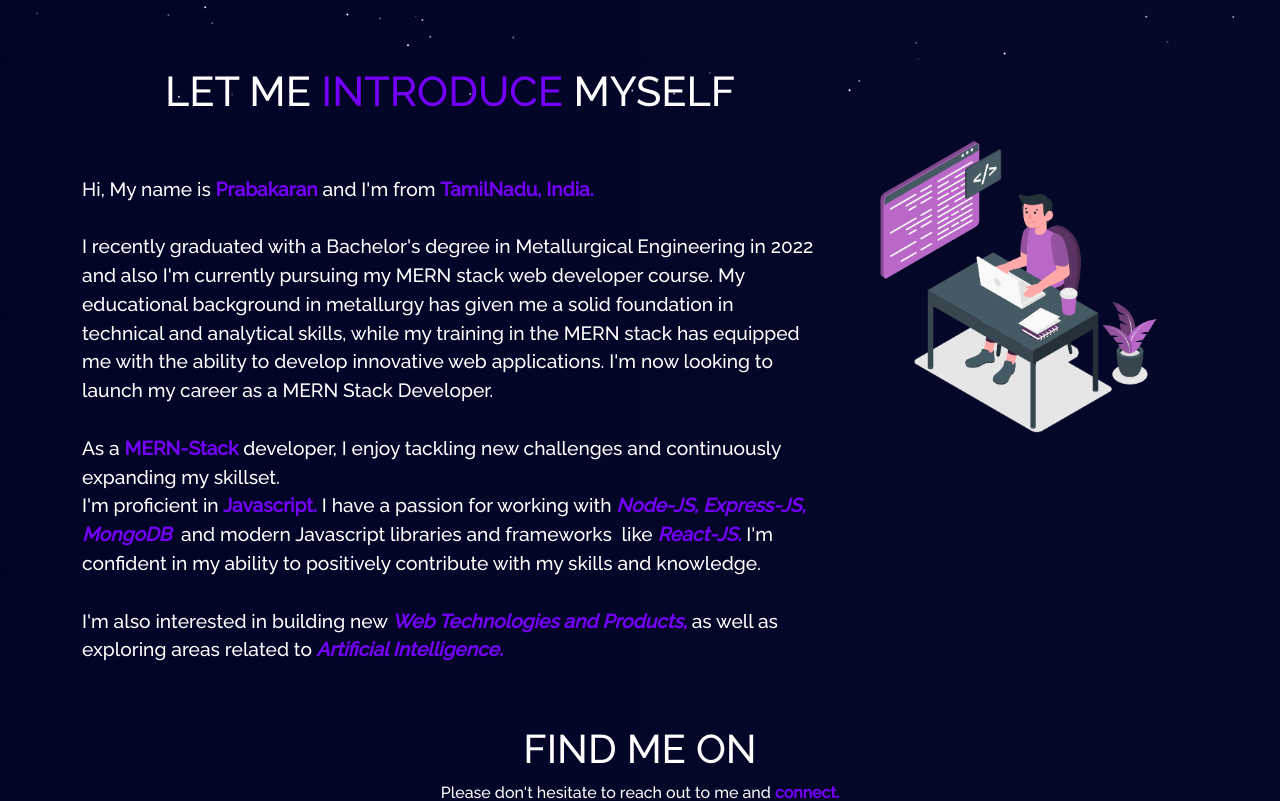
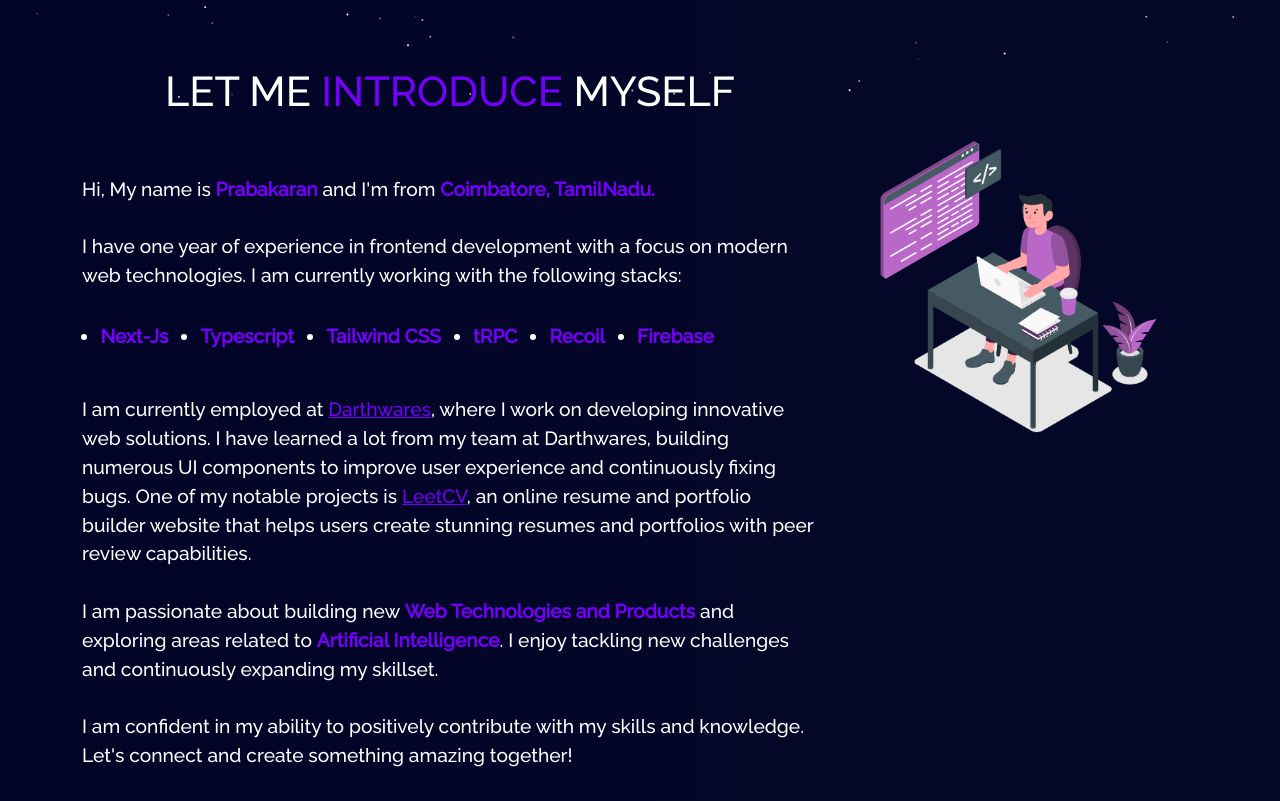
Before and after one commit to Prabakara-N/Prabakaran-Portfolio, a React (Create React App) app: page / in a window 1280 px wide. Shown: the part 702-1503 px from the top of the page. Built offline with nearby package versions, Linux system fonts and the light colour scheme.

Commit message:
added new icons

```diff
--- a/package.json
+++ b/package.json
@@ -12,7 +12,7 @@
     "react-bootstrap": "^2.7.0",
     "react-dom": "^18.2.0",
     "react-github-calendar": "^3.4.0",
-    "react-icons": "^4.7.1",
+    "react-icons": "^5.2.1",
     "react-markdown": "^8.0.5",
     "react-parallax-tilt": "^1.7.90",
     "react-pdf": "^6.2.2",
--- a/src/components/Home/About.jsx
+++ b/src/components/Home/About.jsx
@@ -16,44 +16,55 @@
             </h1>
             <p className="home-about-body">
               Hi, My name is <b className="yellow">Prabakaran </b>
-              and I'm from <b className="yellow"> TamilNadu, India.</b>
+              and I'm from <b className="yellow"> Coimbatore, TamilNadu.</b>
               <br />
+              <br />I have one year of experience in frontend development with a
+              focus on modern web technologies. I am currently working with the
+              following stacks:
+              <ul className="about-ul">
+                <li>
+                  <b className="yellow">Next-Js</b>
+                </li>
+                <li>
+                  <b className="yellow">Typescript</b>
+                </li>
+                <li>
+                  <b className="yellow">Tailwind CSS</b>
+                </li>
+                <li>
+                  <b className="yellow">tRPC</b>
+                </li>
+                <li>
+                  <b className="yellow">Recoil</b>
+                </li>
+                <li>
+                  <b className="yellow">Firebase</b>
+                </li>
+              </ul>
+              <br />I am currently employed at{" "}
+              <a href="https://www.darthwares.com/" className="yellow">
+                Darthwares
+              </a>
+              , where I work on developing innovative web solutions. I have
+              learned a lot from my team at Darthwares, building numerous UI
+              components to improve user experience and continuously fixing
+              bugs. One of my notable projects is{" "}
+              <a href="https://www.leetcv.com/" className="yellow">
+                LeetCV
+              </a>
+              , an online resume and portfolio builder website that helps users
+              create stunning resumes and portfolios with peer review
+              capabilities.
               <br />
-              I recently graduated with a Bachelor's degree in Metallurgical
-              Engineering in 2022 and also I'm currently pursuing my MERN stack
-              web developer course. My educational background in metallurgy has
-              given me a solid foundation in technical and analytical skills,
-              while my training in the MERN stack has equipped me with the
-              ability to develop innovative web applications. I'm now looking to
-              launch my career as a MERN Stack Developer.
-              <br />
-              <br />
-              As a<b className="yellow"> MERN-Stack </b>developer, I enjoy
+              <br />I am passionate about building new{" "}
+              <b className="yellow">Web Technologies and Products</b> and
+              exploring areas related to{" "}
+              <b className="yellow">Artificial Intelligence</b>. I enjoy
               tackling new challenges and continuously expanding my skillset.
               <br />
-              I'm proficient in
-              <b className="yellow"> Javascript. </b>I have a passion for
-              working with{" "}
-              <b className="yellow">
-                <i> Node-JS, Express-JS, MongoDB&nbsp;</i>{" "}
-              </b>{" "}
-              and modern Javascript libraries and frameworks &nbsp;like
-              <i>
-                <b className="yellow"> React-JS. </b>
-              </i>
-              I'm confident in my ability to positively contribute with my
-              skills and knowledge.
-              <br />
-              <br />
-              I'm also interested in building new
-              <i>
-                <b className="yellow"> Web Technologies and Products, </b>{" "}
-              </i>
-              as well as exploring areas related to
-              <i>
-                <b className="yellow"> Artificial Intelligence.</b>
-              </i>
-              <br />
+              <br />I am confident in my ability to positively contribute with
+              my skills and knowledge. Let's connect and create something
+              amazing together!
             </p>
           </Col>
           <Col md={4} className="myAvtar">
@@ -85,7 +96,7 @@
                   href="https://www.linkedin.com/in/prabakaran-m-105289219/"
                   target="_blank"
                   rel="noreferrer"
-                  className="icon-colour  home-social-icons"
+                  className="icon-colour home-social-icons"
                 >
                   <FaLinkedinIn />
                 </a>
--- a/src/components/Home/Type.jsx
+++ b/src/components/Home/Type.jsx
@@ -6,9 +6,9 @@
     <Typewriter
       options={{
         strings: [
-          "< MERN Stack Developer />",
+          "< Front-End Developer />",
+          "< Next-JS Developer />",
           "< Effective Problem Solver/>",
-          "< Team Player />",
         ],
         autoStart: true,
         loop: true,
--- a/src/components/Skillset/Techstack.jsx
+++ b/src/components/Skillset/Techstack.jsx
@@ -13,12 +13,45 @@
   SiNextdotjs,
   SiTypescript,
   SiJavascript,
+  SiSanity,
+  SiTrpc,
+  SiRecoil,
+  SiAxios,
 } from "react-icons/si";
-import { AxiosSvg, RecoilSvg, TrpcSvg } from "./svg";
 
 const Techstack = () => {
   return (
     <Row style={{ justifyContent: "center", paddingBottom: "50px" }}>
+      <Col xs={4} md={2} className="tech-icons">
+        <SiNextdotjs />
+      </Col>
+      <Col xs={4} md={2} className="tech-icons">
+        <DiReact />
+      </Col>
+      <Col xs={4} md={2} className="tech-icons">
+        <SiTypescript />
+      </Col>
+      <Col xs={4} md={2} className="tech-icons">
+        <SiJavascript />
+      </Col>
+      <Col xs={4} md={2} className="tech-icons">
+        <SiTailwindcss />
+      </Col>
+      <Col xs={4} md={2} className="tech-icons">
+        <SiFirebase />
+      </Col>
+      <Col xs={4} md={2} className="tech-icons">
+        <SiTrpc />
+      </Col>
+      <Col xs={4} md={2} className="tech-icons">
+        <SiRecoil />
+      </Col>
+      <Col xs={4} md={2} className="tech-icons">
+        <SiSanity />
+      </Col>
+      <Col xs={4} md={2} className="tech-icons">
+        <SiRedux />
+      </Col>
       <Col xs={4} md={2} className="tech-icons">
         <SiHtml5 />
       </Col>
@@ -26,37 +59,10 @@
         <SiCss3 />
       </Col>
       <Col xs={4} md={2} className="tech-icons">
-        <SiJavascript />
-      </Col>
-      <Col xs={4} md={2} className="tech-icons">
-        <SiTypescript />
-      </Col>
-      <Col xs={4} md={2} className="tech-icons">
-        <DiReact />
-      </Col>
-      <Col xs={4} md={2} className="tech-icons">
-        <SiNextdotjs />
-      </Col>
-      <Col xs={4} md={2} className="tech-icons">
-        <TrpcSvg />
-      </Col>
-      <Col xs={4} md={2} className="tech-icons">
-        <RecoilSvg />
-      </Col>
-      <Col xs={4} md={2} className="tech-icons">
-        <SiRedux />
-      </Col>
-      <Col xs={4} md={2} className="tech-icons">
-        <AxiosSvg />
+        <SiAxios />
       </Col>
       <Col xs={4} md={2} className="tech-icons">
         <SiBootstrap />
-      </Col>
-      <Col xs={4} md={2} className="tech-icons">
-        <SiTailwindcss />
-      </Col>
-      <Col xs={4} md={2} className="tech-icons">
-        <SiFirebase />
       </Col>
       <Col xs={4} md={2} className="tech-icons">
         <DiNodejs />
--- a/src/components/Skillset/svg.jsx
+++ /dev/null
@@ -1,50 +0,0 @@
-export const TrpcSvg = () => {
-  return (
-    <svg
-      stroke="currentColor"
-      fill="currentColor"
-      strokeWidth="0"
-      role="img"
-      viewBox="0 0 24 24"
-      height="1em"
-      width="1em"
-      xmlns="http://www.w3.org/2000/svg"
-    >
-      <path d="M24 12c0 6.62-5.38 12-12 12S0 18.62 0 12 5.38 0 12 0s12 5.38 12 12ZM1.21 12A10.78 10.78 0 0 0 12 22.79 10.78 10.78 0 0 0 22.79 12 10.78 10.78 0 0 0 12 1.21 10.78 10.78 0 0 0 1.21 12Zm10.915-6.086 2.162 1.248a.25.25 0 0 1 .125.217v1.103l2.473 1.428a.25.25 0 0 1 .125.217v2.355l.955.551a.25.25 0 0 1 .125.217v2.496a.25.25 0 0 1-.125.217l-2.162 1.248a.25.25 0 0 1-.25 0l-.956-.552-2.472 1.427a.25.25 0 0 1-.25 0l-2.472-1.427-.956.552a.25.25 0 0 1-.25 0l-2.162-1.248a.25.25 0 0 1-.125-.217V13.25a.25.25 0 0 1 .125-.217l.955-.551v-2.355a.25.25 0 0 1 .125-.217l2.473-1.428V7.38a.25.25 0 0 1 .125-.217l2.162-1.248a.25.25 0 0 1 .25 0Zm1.268 10.049a.25.25 0 0 1-.125-.217V13.25a.25.25 0 0 1 .125-.217l2.16-1.248a.25.25 0 0 1 .25 0l.707.408v-1.922l-2.098-1.21v.814a.25.25 0 0 1-.125.217l-2.162 1.248a.25.25 0 0 1-.25 0l-2.162-1.248a.25.25 0 0 1-.125-.217V9.06L7.49 10.271v1.922l.707-.408a.25.25 0 0 1 .25 0l2.16 1.248a.25.25 0 0 1 .125.217v2.496a.25.25 0 0 1-.125.217l-.705.408L12 17.582l2.098-1.211ZM10.088 9.73l1.662.96V8.766l-1.662-.955Zm3.824 0V7.811l-1.662.955v1.924ZM12 6.418l-1.66.96 1.66.954 1.66-.954Zm-5.59 9.184 1.66.958v-1.921l-1.66-.956Zm3.822 0v-1.92l-1.662.957v1.923Zm-1.91-3.311-1.662.96 1.661.955 1.66-.956Zm5.446 3.31 1.66.96v-1.922l-1.66-.956Zm3.822 0v-1.918l-1.662.956v1.922Zm-1.912-3.31-1.66.96 1.66.955 1.66-.956Z"></path>
-    </svg>
-  );
-};
-
-export const RecoilSvg = () => {
-  return (
-    <svg
-      stroke="currentColor"
-      fill="currentColor"
-      strokeWidth="0"
-      role="img"
-      viewBox="0 0 24 24"
-      height="1em"
-      width="1em"
-      xmlns="http://www.w3.org/2000/svg"
-    >
-      <path d="M17.09 8.862a3.017 3.018 0 00-2.615-2.43l-.245-.03a1.662 1.662 0 01-1.453-1.645v-.856a2.028 2.028 0 10-1.602-.02v.874a3.263 3.264 0 002.855 3.236l.245.032c.764.096 1.144.66 1.246 1.155.1.495-.03 1.163-.698 1.55a2.569 2.569 0 01-1.055.337l-3.68.346a4.212 4.212 0 00-1.71.546 3.02 3.02 0 00-1.468 3.257 3.017 3.018 0 002.615 2.43l.245.032a1.662 1.662 0 011.453 1.644v.777a2.03 2.03 0 101.602.016v-.793a3.263 3.264 0 00-2.856-3.236l-.244-.032c-.764-.096-1.145-.66-1.246-1.155-.1-.495.03-1.163.697-1.55a2.569 2.569 0 011.057-.337l3.68-.345a4.212 4.212 0 001.71-.546 3.023 3.024 0 001.467-3.258zm-2.653 4.708a5.71 5.71 0 01-.436.06l-1.543.147 1.93 2.119a3.47 3.47 0 01.906 2.34H16.9a5.07 5.07 0 00-1.325-3.42zm-5.003-3.11a4.65 4.65 0 01.546-.08l1.427-.136L9.469 8.12a3.47 3.47 0 01-.905-2.34H6.963c0 1.267.47 2.483 1.324 3.42z"></path>
-    </svg>
-  );
-};
-
-export const AxiosSvg = () => {
-  return (
-    <svg
-      stroke="currentColor"
-      fill="currentColor"
-      strokeWidth="0"
-      role="img"
-      viewBox="0 0 24 24"
-      height="1em"
-      width="1em"
-      xmlns="http://www.w3.org/2000/svg"
-    >
-      <path d="M11.0683 2.89968V22.2973l-2.11399 1.70265V7.8638H4.975l6.0933-4.96412zM14.93426 0v15.76724H19.025l-6.20044 5.08865V1.4689L14.93426 0z"></path>
-    </svg>
-  );
-};
--- a/src/style.css
+++ b/src/style.css
@@ -751,3 +751,31 @@
 .fork-btn-inner::after {
   display: none !important;
 }
+
+.about-ul {
+  display: flex;
+  flex-wrap: wrap;
+  gap: 2rem;
+  padding-left: 1.15rem !important;
+  margin-top: 2rem;
+}
+
+.icon-container {
+  position: relative;
+  text-align: center;
+}
+
+.tech-text {
+  position: absolute;
+  bottom: 0;
+  left: 50%;
+  transform: translate(-50%, 100%);
+  opacity: 0;
+  font-size: 1rem;
+  transition: transform 0.3s ease, opacity 0.3s ease;
+}
+
+.tech-icons:hover .tech-text {
+  transform: translate(-50%, 0);
+  opacity: 1;
+}
```
Also changed, not shown: 1 other file (tests, documents, lock files or other folders).
